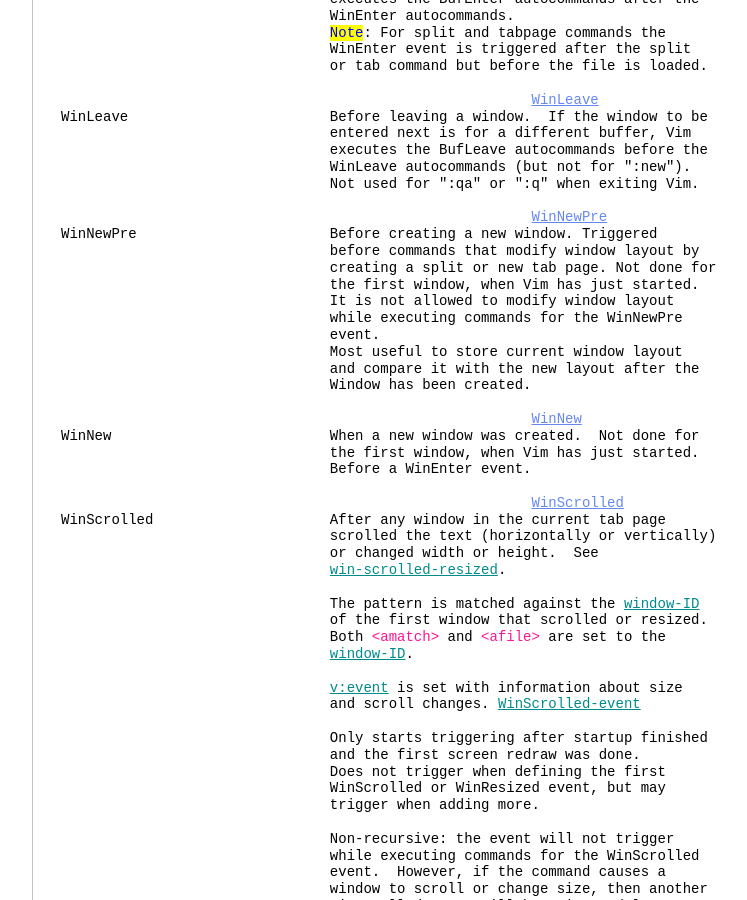
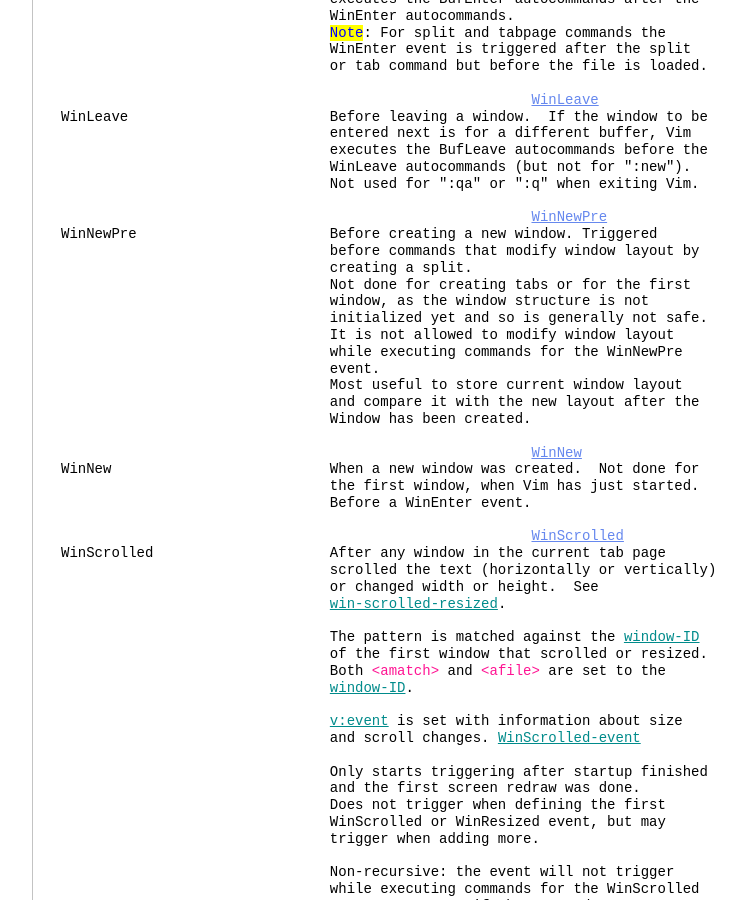
Before and after one commit to vim-jp/vimdoc-en, a Jekyll site: the page built from autocmd.html, in a window 1280 px wide and 900 px high, scrolled down 23946 px. Shown: the whole window, without its empty margins (340-1087 px from the left). Built offline with Jekyll 4.4.1, drawn with Linux system fonts in a browser that asks for light colours; nearby versions of some CDN libraries; comment, search, counter and statistics services are not loaded; some of the changed text lies outside the part shown.

Commit message:
Generated by GitHub workflow 10352071056
https://github.com/vim-jp/vimdoc-en/actions/runs/10352071056

```diff
--- a/autocmd.html
+++ b/autocmd.html
@@ -3,7 +3,7 @@ layout: vimdoc
 helpname: 'autocmd'
 ---
 <div id='vimCodeElement'>
-<a class="Constant" href="autocmd.html" name="autocmd.txt">autocmd.txt</a>&nbsp;&nbsp; For&nbsp;<span class="Identifier">Vim version 9.1.</span>&nbsp;&nbsp;Last change: 2024 Jul 17<br>
+<a class="Constant" href="autocmd.html" name="autocmd.txt">autocmd.txt</a>&nbsp;&nbsp; For&nbsp;<span class="Identifier">Vim version 9.1.</span>&nbsp;&nbsp;Last change: 2024 Aug 10<br>
 <br>
 <br>
 &nbsp;&nbsp;&nbsp;&nbsp;&nbsp;&nbsp;&nbsp;&nbsp;&nbsp;&nbsp;&nbsp;&nbsp;&nbsp;&nbsp;&nbsp;&nbsp;&nbsp;&nbsp;<span class="Identifier">VIM REFERENCE MANUAL&nbsp;&nbsp;&nbsp;&nbsp;by Bram Moolenaar</span><br>
@@ -1432,8 +1432,10 @@ WinLeave&nbsp;&nbsp;&nbsp;&nbsp;&nbsp;&nbsp;&nbsp;&nbsp;&nbsp;&nbsp;&nbsp;&nbsp;
 &nbsp;&nbsp;&nbsp;&nbsp;&nbsp;&nbsp;&nbsp;&nbsp;&nbsp;&nbsp;&nbsp;&nbsp;&nbsp;&nbsp;&nbsp;&nbsp;&nbsp;&nbsp;&nbsp;&nbsp;&nbsp;&nbsp;&nbsp;&nbsp;&nbsp;&nbsp;&nbsp;&nbsp;&nbsp;&nbsp;&nbsp;&nbsp;&nbsp;&nbsp;&nbsp;&nbsp;&nbsp;&nbsp;&nbsp;&nbsp;&nbsp;&nbsp;&nbsp;&nbsp;&nbsp;&nbsp;&nbsp;&nbsp;&nbsp;&nbsp;&nbsp;&nbsp;&nbsp;&nbsp;&nbsp;&nbsp;<a class="Constant" href="autocmd.html#WinNewPre" name="WinNewPre">WinNewPre</a><br>
 WinNewPre&nbsp;&nbsp;&nbsp;&nbsp;&nbsp;&nbsp;&nbsp;&nbsp;&nbsp;&nbsp;&nbsp;&nbsp;&nbsp;&nbsp;&nbsp;&nbsp;&nbsp;&nbsp;&nbsp;&nbsp;&nbsp;&nbsp; Before creating a new window. Triggered<br>
 &nbsp;&nbsp;&nbsp;&nbsp;&nbsp;&nbsp;&nbsp;&nbsp;&nbsp;&nbsp;&nbsp;&nbsp;&nbsp;&nbsp;&nbsp;&nbsp;&nbsp;&nbsp;&nbsp;&nbsp;&nbsp;&nbsp;&nbsp;&nbsp;&nbsp;&nbsp;&nbsp;&nbsp;&nbsp;&nbsp;&nbsp;&nbsp;before commands that modify window layout by<br>
-&nbsp;&nbsp;&nbsp;&nbsp;&nbsp;&nbsp;&nbsp;&nbsp;&nbsp;&nbsp;&nbsp;&nbsp;&nbsp;&nbsp;&nbsp;&nbsp;&nbsp;&nbsp;&nbsp;&nbsp;&nbsp;&nbsp;&nbsp;&nbsp;&nbsp;&nbsp;&nbsp;&nbsp;&nbsp;&nbsp;&nbsp;&nbsp;creating a split or new tab page. Not done for<br>
-&nbsp;&nbsp;&nbsp;&nbsp;&nbsp;&nbsp;&nbsp;&nbsp;&nbsp;&nbsp;&nbsp;&nbsp;&nbsp;&nbsp;&nbsp;&nbsp;&nbsp;&nbsp;&nbsp;&nbsp;&nbsp;&nbsp;&nbsp;&nbsp;&nbsp;&nbsp;&nbsp;&nbsp;&nbsp;&nbsp;&nbsp;&nbsp;the first window, when Vim has just started.<br>
+&nbsp;&nbsp;&nbsp;&nbsp;&nbsp;&nbsp;&nbsp;&nbsp;&nbsp;&nbsp;&nbsp;&nbsp;&nbsp;&nbsp;&nbsp;&nbsp;&nbsp;&nbsp;&nbsp;&nbsp;&nbsp;&nbsp;&nbsp;&nbsp;&nbsp;&nbsp;&nbsp;&nbsp;&nbsp;&nbsp;&nbsp;&nbsp;creating a split.<br>
+&nbsp;&nbsp;&nbsp;&nbsp;&nbsp;&nbsp;&nbsp;&nbsp;&nbsp;&nbsp;&nbsp;&nbsp;&nbsp;&nbsp;&nbsp;&nbsp;&nbsp;&nbsp;&nbsp;&nbsp;&nbsp;&nbsp;&nbsp;&nbsp;&nbsp;&nbsp;&nbsp;&nbsp;&nbsp;&nbsp;&nbsp;&nbsp;Not done for creating tabs or for the first<br>
+&nbsp;&nbsp;&nbsp;&nbsp;&nbsp;&nbsp;&nbsp;&nbsp;&nbsp;&nbsp;&nbsp;&nbsp;&nbsp;&nbsp;&nbsp;&nbsp;&nbsp;&nbsp;&nbsp;&nbsp;&nbsp;&nbsp;&nbsp;&nbsp;&nbsp;&nbsp;&nbsp;&nbsp;&nbsp;&nbsp;&nbsp;&nbsp;window, as the window structure is not<br>
+&nbsp;&nbsp;&nbsp;&nbsp;&nbsp;&nbsp;&nbsp;&nbsp;&nbsp;&nbsp;&nbsp;&nbsp;&nbsp;&nbsp;&nbsp;&nbsp;&nbsp;&nbsp;&nbsp;&nbsp;&nbsp;&nbsp;&nbsp;&nbsp;&nbsp;&nbsp;&nbsp;&nbsp;&nbsp;&nbsp;&nbsp;&nbsp;initialized yet and so is generally not safe.<br>
 &nbsp;&nbsp;&nbsp;&nbsp;&nbsp;&nbsp;&nbsp;&nbsp;&nbsp;&nbsp;&nbsp;&nbsp;&nbsp;&nbsp;&nbsp;&nbsp;&nbsp;&nbsp;&nbsp;&nbsp;&nbsp;&nbsp;&nbsp;&nbsp;&nbsp;&nbsp;&nbsp;&nbsp;&nbsp;&nbsp;&nbsp;&nbsp;It is not allowed to modify window layout<br>
 &nbsp;&nbsp;&nbsp;&nbsp;&nbsp;&nbsp;&nbsp;&nbsp;&nbsp;&nbsp;&nbsp;&nbsp;&nbsp;&nbsp;&nbsp;&nbsp;&nbsp;&nbsp;&nbsp;&nbsp;&nbsp;&nbsp;&nbsp;&nbsp;&nbsp;&nbsp;&nbsp;&nbsp;&nbsp;&nbsp;&nbsp;&nbsp;while executing commands for the WinNewPre<br>
 &nbsp;&nbsp;&nbsp;&nbsp;&nbsp;&nbsp;&nbsp;&nbsp;&nbsp;&nbsp;&nbsp;&nbsp;&nbsp;&nbsp;&nbsp;&nbsp;&nbsp;&nbsp;&nbsp;&nbsp;&nbsp;&nbsp;&nbsp;&nbsp;&nbsp;&nbsp;&nbsp;&nbsp;&nbsp;&nbsp;&nbsp;&nbsp;event.<br>
```
